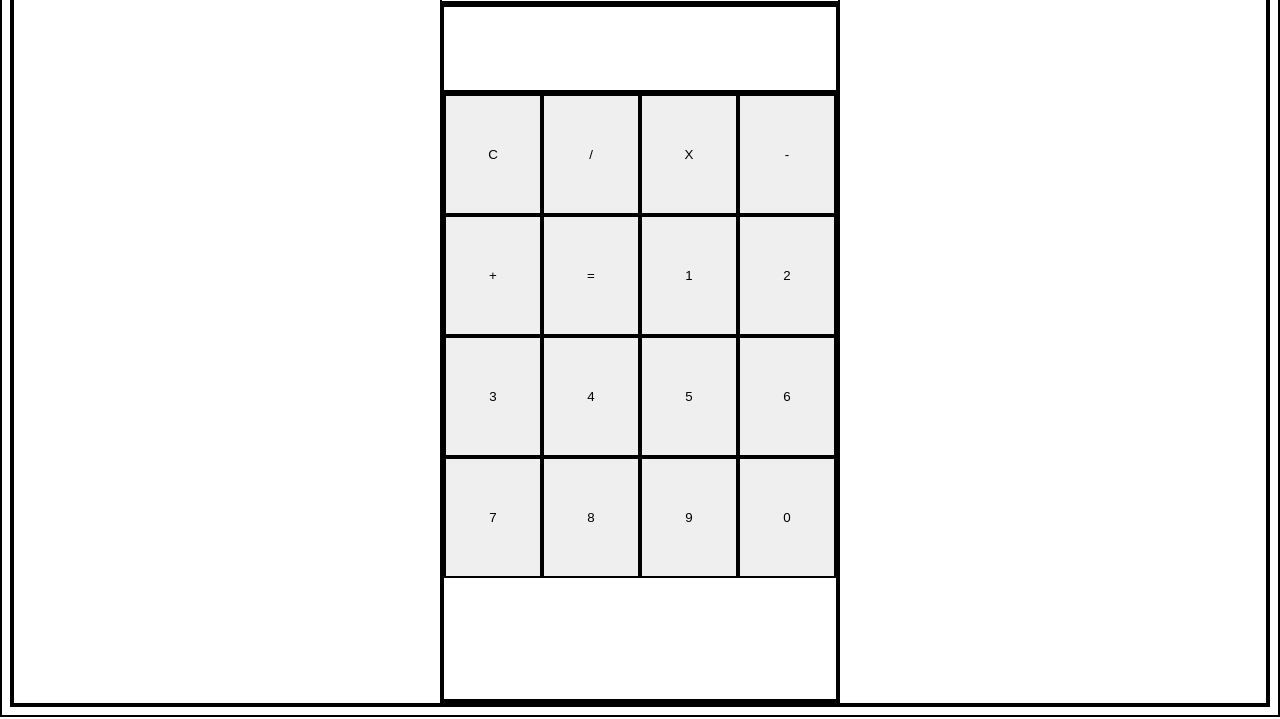
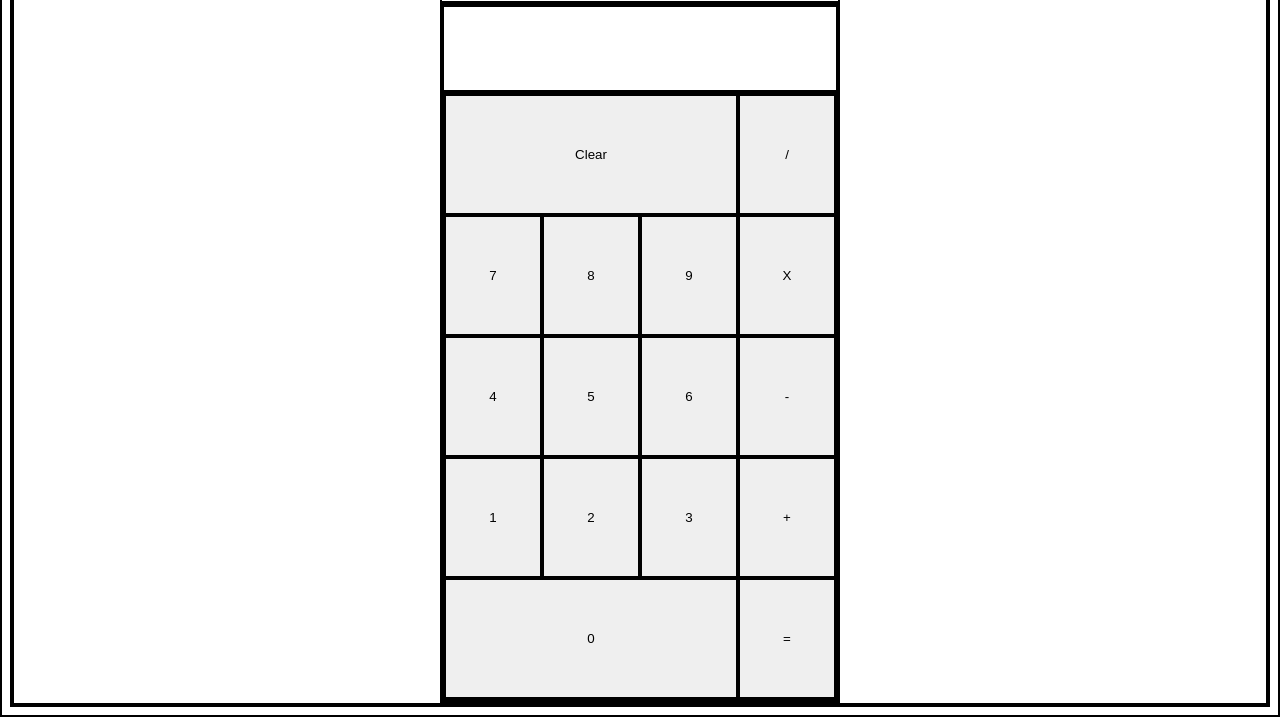
Before and after one commit to dario-cruz/js-calc, a plain HTML site: page index.html in a window 1280 px wide. Shown: the part 81-800 px from the top of the page. Drawn offline with Linux system fonts and the light colour scheme.

Commit message:
Add css grid code for positoning

```diff
--- a/index.html
+++ b/index.html
@@ -16,7 +16,7 @@
         <div class="calcbox">
             <div class="compuview"></div>
             <div class="buttonbox">
-                <button id="C">C</button>
+                <button id="C">Clear</button>
                 <button id="divide">/</button>
                 <button id="multiply">X</button>
                 <button id="subtract">-</button>
--- a/styles.css
+++ b/styles.css
@@ -34,3 +34,83 @@
     grid-template-columns: repeat(4, 1fr);
     grid-template-rows: repeat(5, 1fr);
 }
+/* Calc button positioning */
+#equal {
+    grid-row: 5;
+    grid-column: 4;
+}
+
+#addition {
+    grid-row: 4;
+    grid-column: 4;
+}
+
+#subtract {
+    grid-row: 3;
+    grid-column: 4;
+}
+
+#multiply {
+    grid-row: 2;
+    grid-column: 4;
+}
+
+#divide {
+    grid-row: 1;
+    grid-column: 4;
+}
+
+#zero {
+    grid-row: 5;
+    grid-column: 1/4;
+}
+
+#one {
+    grid-row: 4;
+    grid-column: 1;
+}
+
+#two {
+    grid-row: 4;
+    grid-column: 2;
+}
+
+#three {
+    grid-row: 4;
+    grid-column: 3;
+}
+
+#four {
+    grid-row: 3;
+    grid-column: 1;
+}
+
+#five {
+    grid-row: 3;
+    grid-column: 2;
+}
+
+#six {
+    grid-row: 3;
+    grid-column: 3;
+}
+
+#seven {
+    grid-row: 2;
+    grid-column: 1;
+}
+
+#eight {
+    grid-row: 2;
+    grid-column: 2;
+}
+
+#nine {
+    grid-row: 2;
+    grid-column: 3;
+}
+
+#C {
+    grid-row: 1;
+    grid-column: 1/4;
+}
```
